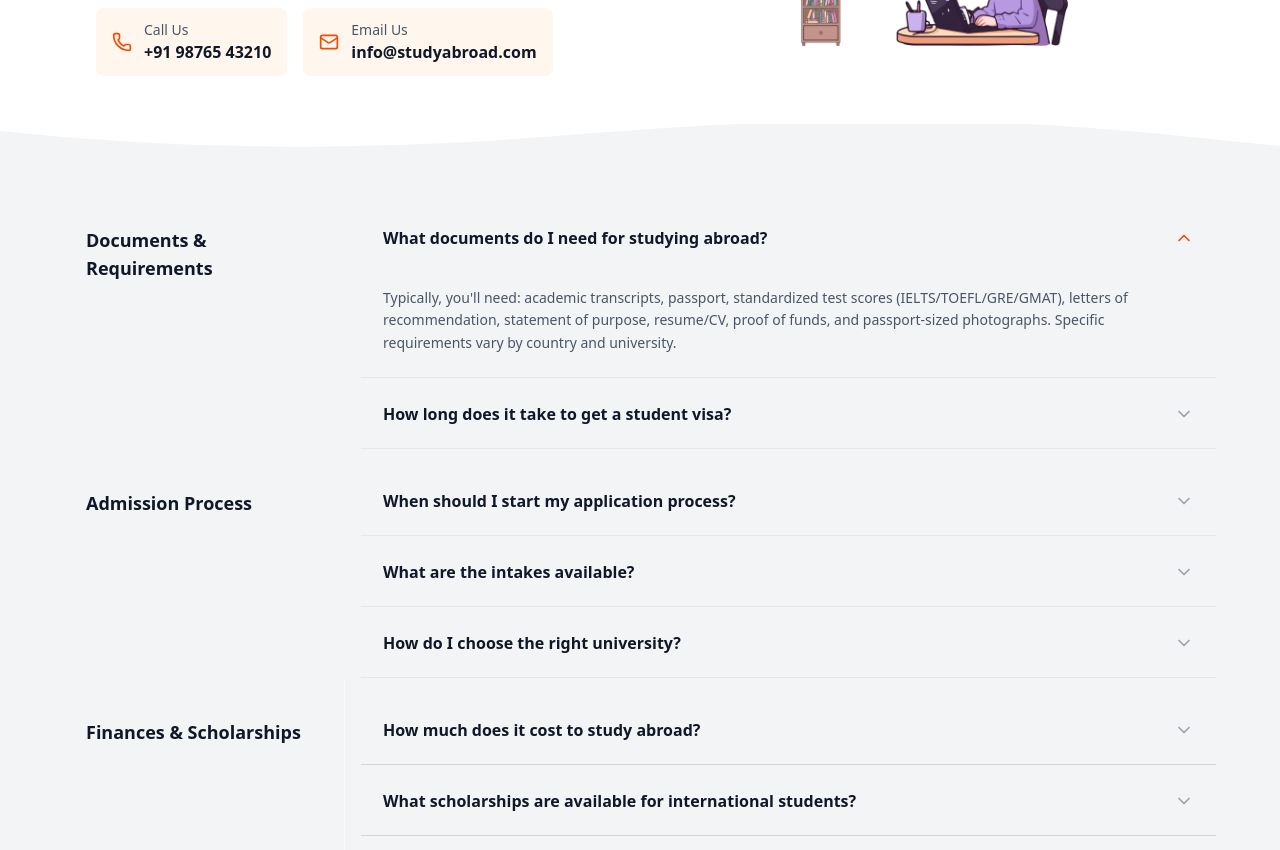
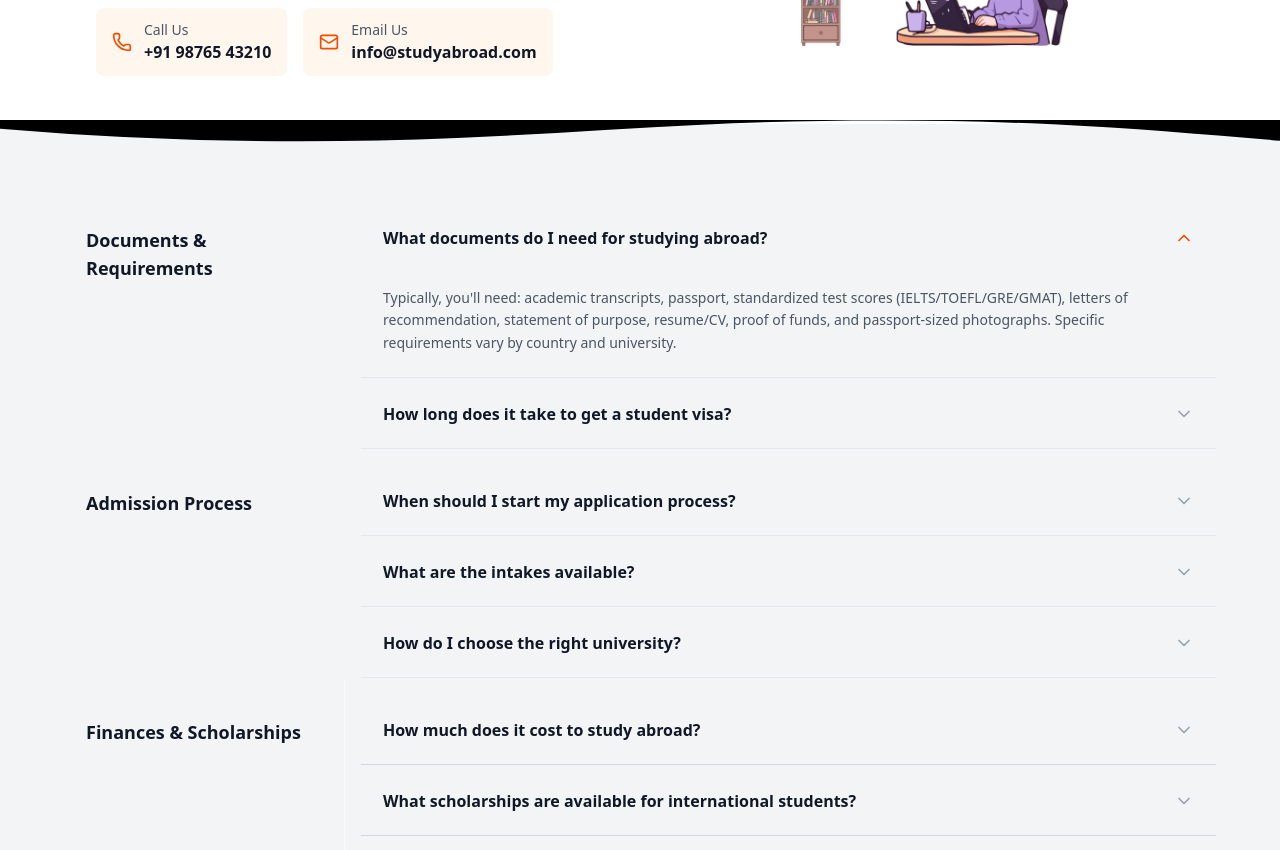
Before and after one commit to sowmyakota-mv/Abroad-Consultancy, a React (Vite) app in the folder abroad-consultancy/: page / in a window 1280 px wide. Shown: the part 3900-4750 px from the top of the page. Built offline with nearby package versions, Linux system fonts and the light colour scheme.

Commit message:
modified the layout

```diff
--- a/abroad-consultancy/src/components/FAQSection.tsx
+++ b/abroad-consultancy/src/components/FAQSection.tsx
@@ -132,8 +132,8 @@ const FAQSection: React.FC = () => {
       <div className="relative">
         <div className="absolute top-0 left-0 right-0 overflow-hidden -translate-y-1">
           <svg
-            className="w-full h-16 text-white"
-            viewBox="0 0 900 160"
+            className="w-full h-16 text-whit"
+            viewBox="0 0 900 200"
             preserveAspectRatio="none"
           >
             <path
```
